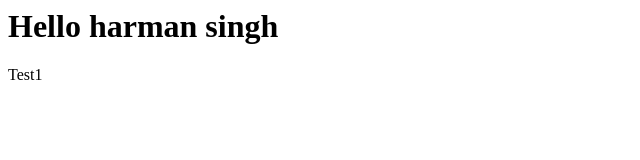
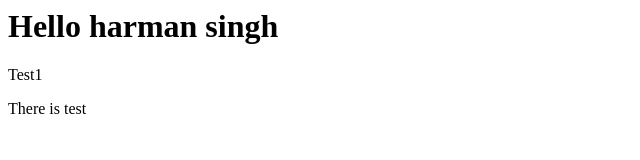
Before and after one commit to Hrmn97/Test, a plain HTML site: page index.html in a window 1280 px wide. Shown: the full height of the page, 0-640 px from the left. Drawn offline with Linux system fonts and the light colour scheme.

Commit message:
Update index.html (#6)

```diff
--- a/index.html
+++ b/index.html
@@ -2,5 +2,6 @@
   <body>
     <h1>Hello harman singh</h1>
     <p>Test1</p>
+    <p>There is test</p>
   </body>
 </html>
```
